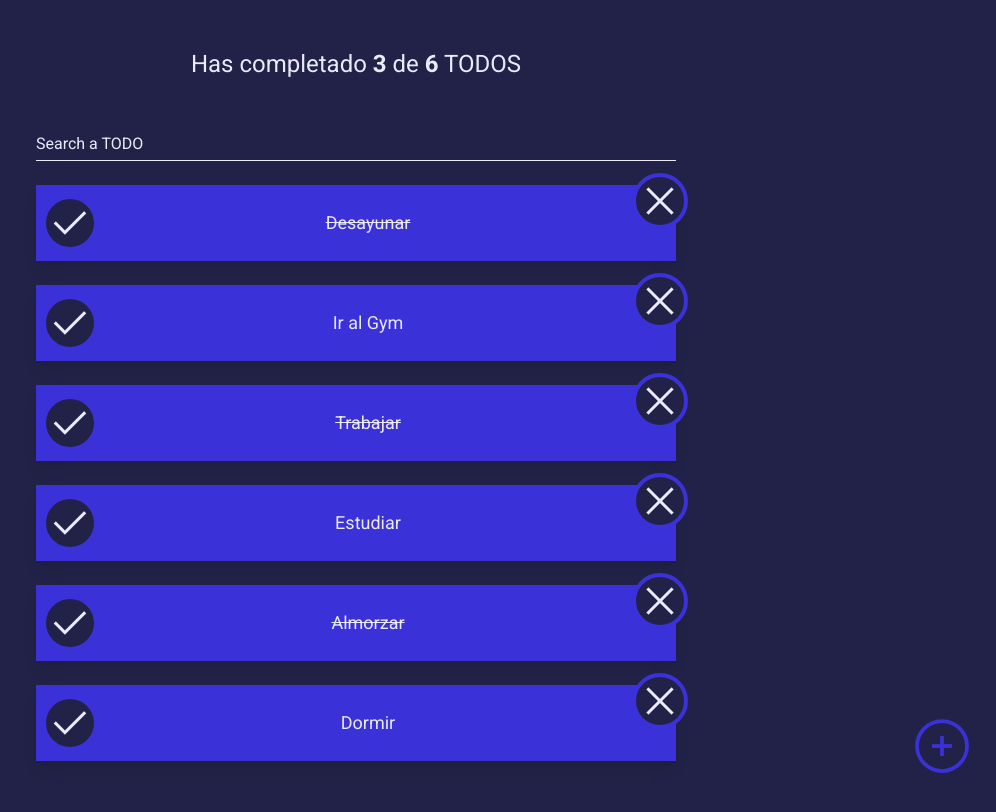
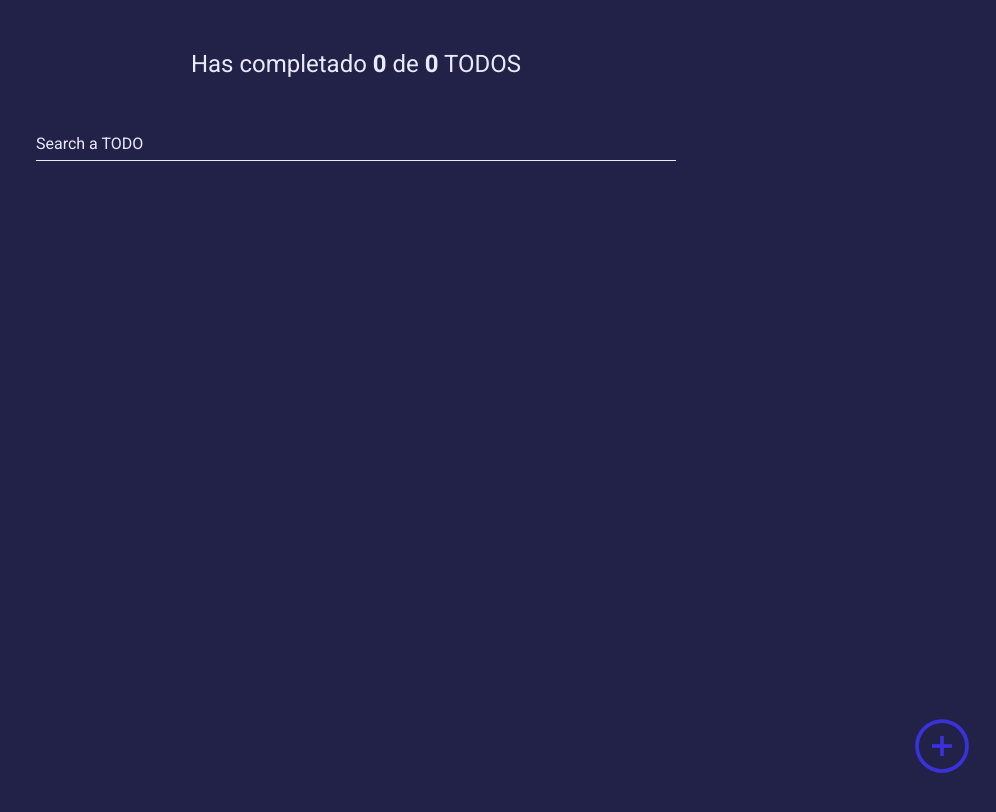
Before and after one commit to Santipa21/Todo-Machine-Platzi, a React (Create React App) app: page / in a window 1280 px wide. Shown: the top 812 px of the page, without its empty margins (284-1280 px from the left). Built offline with nearby package versions, Linux system fonts and the light colour scheme.

Commit message:
Local Storage implementation

```diff
--- a/src/App.js
+++ b/src/App.js
@@ -6,19 +6,28 @@
 import React from "react";
 import { useEffect } from "react";
 
-
-
-const defaultTodos = [
-  {text: 'Desayunar', completed: true},
-  {text: 'Ir al Gym', completed: false},
-  {text: 'Trabajar', completed: true},
-  {text: 'Estudiar', completed: false},
-  {text: 'Almorzar', completed: true},
-  {text: 'Dormir', completed: false},
-];
+// const defaultTodos = [
+//   {text: 'Desayunar', completed: true},
+//   {text: 'Ir al Gym', completed: false},
+//   {text: 'Trabajar', completed: true},
+//   {text: 'Estudiar', completed: false},
+//   {text: 'Almorzar', completed: true},
+//   {text: 'Dormir', completed: false},
+// ];
+// localStorage.setItem('TODOS_V1', JSON.stringify(defaultTodos));
+// localStorage.removeItem('TODOS_V1');
 
 function App() {
-  const [todos, setTodos] = React.useState(defaultTodos);
+  const localStorageTodos = localStorage.getItem('TODOS_V1');
+  let parsedTodos;
+
+  if (!localStorageTodos) {
+    localStorage.setItem('TODOS_V1', JSON.stringify([]));
+    parsedTodos = [];
+  } else {
+    parsedTodos = JSON.parse(localStorageTodos);
+  }
+  const [todos, setTodos] = React.useState(parsedTodos);
   const [searchValue, setSearchValue] = React.useState('');
   const completedTodos = todos.filter(todo => !!todo.completed).length;
   const totalTodos = todos.length;
@@ -34,13 +43,18 @@
     console.log(searchValue);
   }, [searchValue]);
 
+  const saveTodos = (newTodos) => {
+    localStorage.setItem('TODOS_V1', JSON.stringify(newTodos));
+    setTodos(newTodos);
+  }
+
   const completeTodo = (text) => {
     const newTodos = [...todos];
     const todoIndex =newTodos.findIndex(
       (todo) => todo.text === text
     );
     newTodos[todoIndex].completed = true;
-    setTodos(newTodos);
+    saveTodos(newTodos);
   };
 
   const deleteTodo = (text) => {
@@ -49,7 +63,7 @@
       (todo) => todo.text === text
     );
     newTodos.splice(todoIndex, 1);
-    setTodos(newTodos);
+    saveTodos(newTodos);
   };
 
   return (
```
